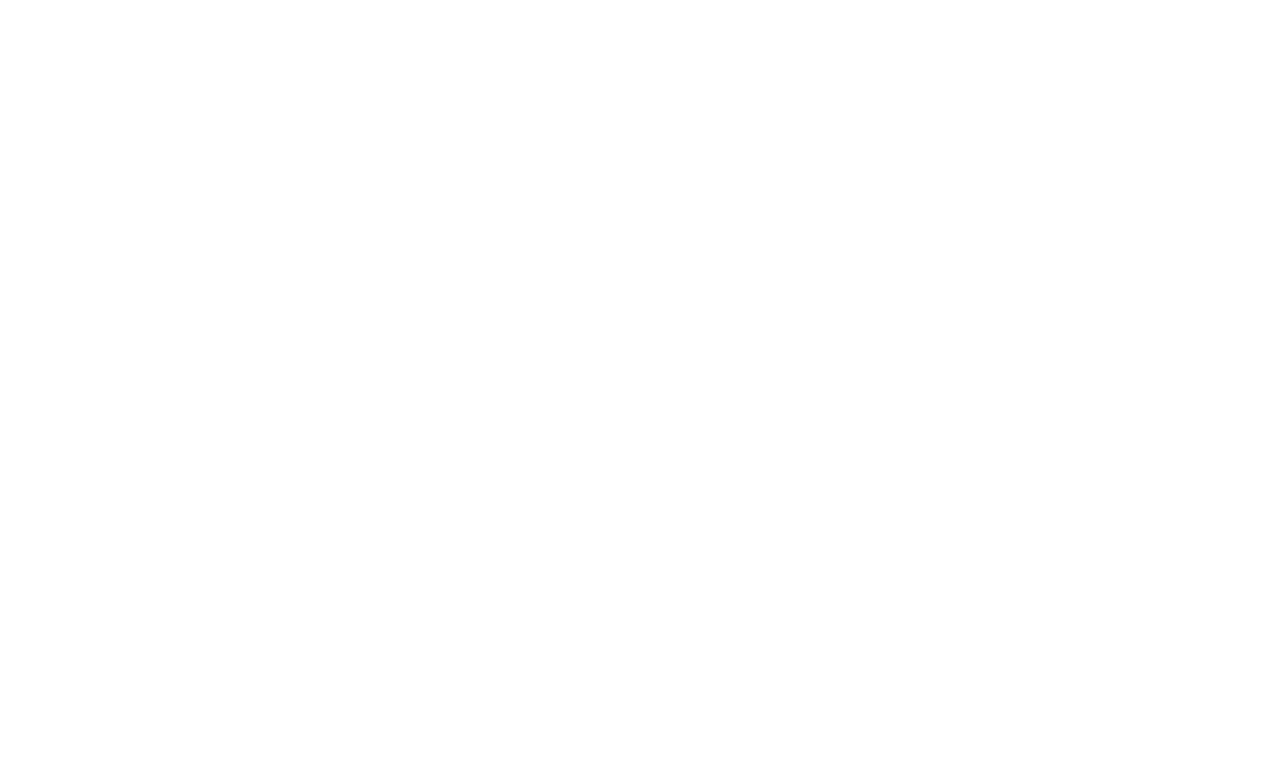
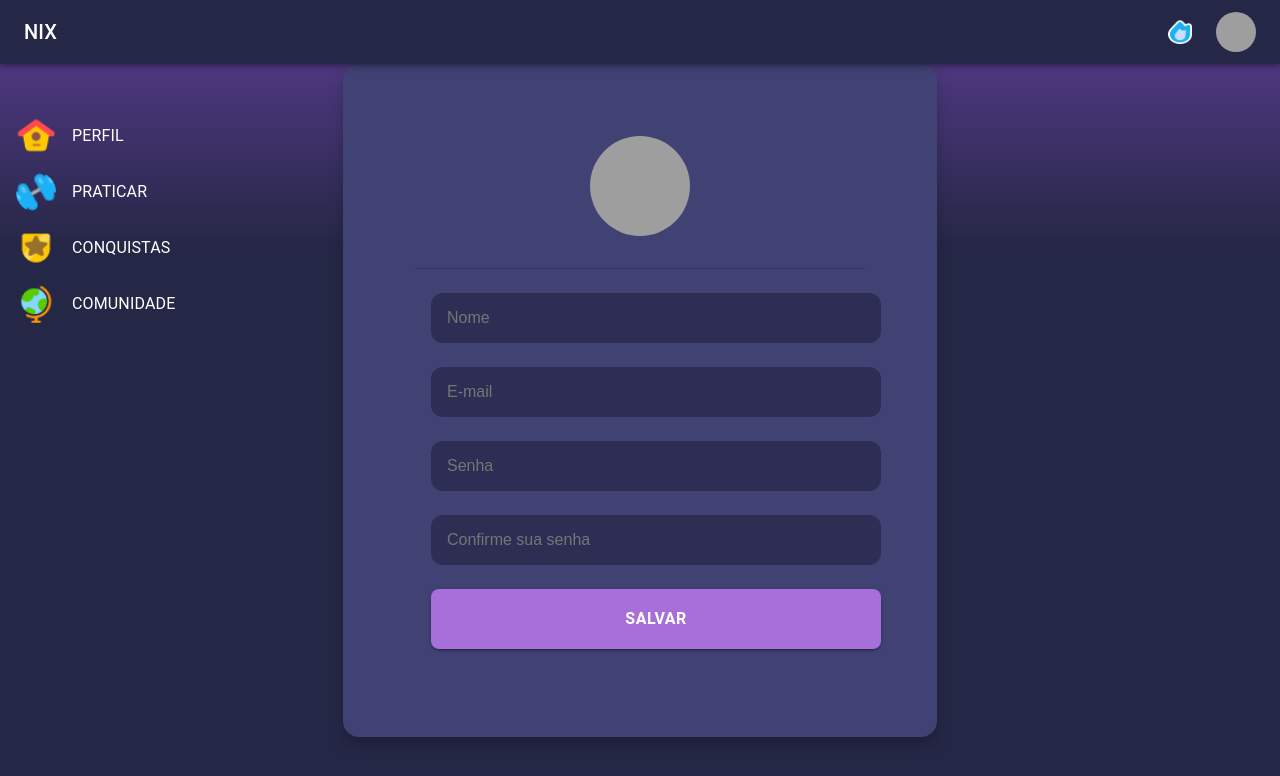
Before and after one commit to thiaguera00/tcc-frontend, a React (Vite) app: page /perfilEditar in a window 1280 px wide. Before the commit this address had no page. Shown: the top 776 px of the page. Built offline with nearby package versions, Linux system fonts and the light colour scheme; grey boxes are pictures that could not be loaded; a web font is replaced by a local one.

Commit message:
layout da tela de editar perfil

```diff
--- /dev/null
+++ b/src/Components/PerfilEditar/editarPerfil.tsx
@@ -0,0 +1,133 @@
+import React, { useState } from 'react';
+import { Box, Avatar, Typography, Card } from '@mui/material';
+import { atualizarperfil } from "../../services/alterarService";
+import { FormGenerate } from "../../Components/form-generate";
+import '../PerfilEditar/styleperfilEditar.css';
+
+// import { useNavigate } from 'react-router-dom';
+
+const ProfileCardEditar = () => {
+  // const navigate = useNavigate();
+
+  // Aqui você precisa obter o ID do usuário que será atualizado
+  // Isso pode vir de um contexto, roteamento, estado global, etc.
+  const userId = "123"; // Exemplo: esse valor deve ser dinâmico na prática
+
+  const [formData, setFormData] = useState({
+    nome: '',
+    email: '',
+    password: '',
+    confirmPassword: ''
+  });
+
+  const [errorMessage, setErrorMessage] = useState<string | null>(null);
+  const [successMessage, setSuccessMessage] = useState<string | null>(null);
+
+  const handleChange = (e: React.ChangeEvent<HTMLInputElement>) => {
+    const { name, value } = e.target;
+    setFormData({
+      ...formData,
+      [name]: value,
+    });
+  };
+
+  const handleSubmit = async (event: React.FormEvent<HTMLFormElement>) => {
+    event.preventDefault();
+    setErrorMessage(null);
+    setSuccessMessage(null);
+
+    if (formData.password !== formData.confirmPassword) {
+      setErrorMessage('As senhas não coincidem');
+      return;
+    }
+
+    try {
+      // Aqui você passa o ID do usuário e os dados do perfil a serem alterados
+      const response = await atualizarperfil(userId, {
+        nome: formData.nome,
+        email: formData.email,
+        password: formData.password,
+      });
+
+      console.log('Usuário alterado com sucesso:', response);
+
+      setSuccessMessage('Usuário alterado com sucesso! Redirecionando...');
+      // Aqui você pode adicionar um redirecionamento, por exemplo:
+      // navigate('/login');
+
+    } catch (error) {
+      setErrorMessage('Erro ao alterar o perfil do usuário, tente novamente.');
+      console.error('Erro ao alterar perfil:', error);
+    }
+  };
+
+
+
+  const formInputs = [
+    { name: 'nome', type: 'text', placeholder: 'Nome', value: formData.nome, onChange: handleChange},
+    { name: 'email', type: 'email', placeholder: 'E-mail', value: formData.email, onChange: handleChange },
+    { name: 'password', type: 'password', placeholder: 'Senha', value: formData.password, onChange: handleChange },
+    { name: 'confirmPassword', type: 'password', placeholder: 'Confirme sua senha', value: formData.confirmPassword, onChange: handleChange },
+
+  ];
+
+  return (
+    <Box
+
+      sx={{
+        display: 'flex',
+        justifyContent: 'center',
+        alignItems: 'center',
+        width: '100%', // Garanta que o box ocupe toda a largura
+        padding: 2,    // Adicione padding
+      }}
+    >
+      <Card
+        sx={{
+          width:450,
+          padding: 9,
+          borderRadius: '16px',
+          backgroundColor: '#3F4273',
+          position: 'relative', // Ajuste o posicionamento relativo para o botão "Editar"
+          boxShadow: '0 8px 16px rgba(0, 0, 0, 0.2)',
+        }}
+      >
+
+        {/* Avatar e nome */}
+        <Box sx={{ display: 'flex', flexDirection: 'column', alignItems: 'center' }}>
+          <Avatar
+            alt="Carlos Silva Souza"
+            src="/static/images/avatar.png" // Substitua com o caminho do avatar
+            sx={{ width: 100, height: 100, marginBottom: 2 }}
+          />
+        </Box>
+
+        {/* Linha divisória */}
+        <Box sx={{ marginTop: 2, marginBottom: 1, borderBottom: '1px solid #343661' }}>
+          <Typography variant="body2" sx={{ color: '#FFFFFF' }}>
+          </Typography>
+        </Box>
+
+        <Box>
+         <FormGenerate
+          inputs={formInputs}
+          action={handleSubmit}
+          method="POST"
+          buttonName="Salvar"
+          inputStyles={{
+
+          }}
+          />
+          {errorMessage && (
+            <p style={{ color: 'red', marginTop: '16px', marginLeft: '' }}>{errorMessage}</p>
+          )}
+          {successMessage && (
+            <p style={{ color: 'green', marginTop: '16px' }}>{successMessage}</p>
+          )}
+        </Box>
+      </Card>
+    </Box>
+  );
+};
+
+export default ProfileCardEditar;
--- a/src/Components/form-generate/index.tsx
+++ b/src/Components/form-generate/index.tsx
@@ -14,9 +14,10 @@
   inputs: InputField[];
   action: (event: React.FormEvent<HTMLFormElement>) => void;
   method: 'POST' | 'GET';
+  inputStyles?: React.CSSProperties;
 }
 
-export const FormGenerate: React.FC<FormGenerateProps> = ({ inputs, action, method, buttonName }) => {
+export const FormGenerate: React.FC<FormGenerateProps> = ({ inputs, action, method, buttonName, inputStyles }) => {
   return (
     <Box
       component="form"
@@ -27,7 +28,7 @@
         flexDirection: 'column',
         gap: '24px',
         padding: '16px',
-        width: '25%',
+        width: '100%',
         maxWidth: '600px',
         margin: '0 auto',
       }}
@@ -42,6 +43,7 @@
             value={input.value}
             onChange={input.onChange}
             style={{
+              ...inputStyles,
               padding: '16px',
               borderRadius: '12px',
               border: 'none',
@@ -60,9 +62,11 @@
         sx={{
           backgroundColor: '#A66FD9',
           color: '#FFFFFF',
-          padding: '16px',
+          padding: '16px 32px', // Aumente o padding para deixar o botão maior
           borderRadius: '8px',
           fontWeight: 'bold',
+          fontSize: '16px', // Aumente o tamanho da fonte se necessário
+          width: '100%', // Para que o botão ocupe toda a largura disponível
         }}
       >
         {buttonName}
--- a/src/main.tsx
+++ b/src/main.tsx
@@ -8,6 +8,7 @@
 import PrivateRoute from './routes/privateRoute';
 import { PaginaInicial } from './pages/pagina-inicial';
 import { Perfil } from './pages/perfil/PerfilInicio';
+import {PerfilEditar} from './pages/PerfilEditar/editarPerfil'
 
 createRoot(document.getElementById('root')!).render(
   <StrictMode>
@@ -17,6 +18,8 @@
         <Route path="/login" element={<Login />} />
         <Route path="/cadastro" element={<Cadastro />} />
         <Route path="/perfil" element={<Perfil />} />
+        <Route path="/PerfilEditar" element={<PerfilEditar/>} />
+
         <Route
           path="/paginaInicial"
           element={
--- /dev/null
+++ b/src/pages/PerfilEditar/editarPerfil.tsx
@@ -0,0 +1,24 @@
+import NixNavBarPerfil from '../../Components/nav-bar-perfil';
+import NavLateral from '../../Components/NavLateral/navLateral';
+import ProfileCardEditar from '../../Components/PerfilEditar/editarPerfil';
+
+export const PerfilEditar = () => {
+  return (
+    <div><NixNavBarPerfil />
+
+    <div style={{ display: 'flex', height: '100vh' }}>
+
+        {/* Navegação lateral à esquerda */}
+        <NavLateral />
+
+        {/* Conteúdo principal (ProfileCard) */}
+        <ProfileCardEditar />
+
+      </div>
+
+
+    </div>
+
+
+  );
+};
--- a/src/pages/login/index.css
+++ b/src/pages/login/index.css
@@ -1,5 +1,4 @@
 body {
     background: rgb(37,39,70);
     background: linear-gradient(0deg, rgba(37,39,70,1) 69%, rgb(92, 62, 148) 100%);
-    overflow: hidden;
 }
--- /dev/null
+++ b/src/services/alterarService.ts
@@ -0,0 +1,17 @@
+import axios from "axios";
+
+const API_URL = 'http://localhost:3000';
+
+// Função para atualizar o perfil do usuário, recebendo o ID e os dados de atualização
+const atualizarperfil = async (id: string, data: { nome?: string; email?: string; password?: string }) => {
+  try {
+    // Chamada PUT com o ID do usuário na URL e os dados de atualização no corpo da requisição
+    const response = await axios.put(`${API_URL}/users/${id}`, data);
+    return response.data;
+  } catch (error) {
+    console.error('Erro ao atualizar perfil:', error);
+    throw error;
+  }
+};
+
+export { atualizarperfil };
```
Also changed, not shown: src/Components/PerfilEditar/styleperfilEditar.css (added), src/pages/praticar/praticar.tsx (added).
